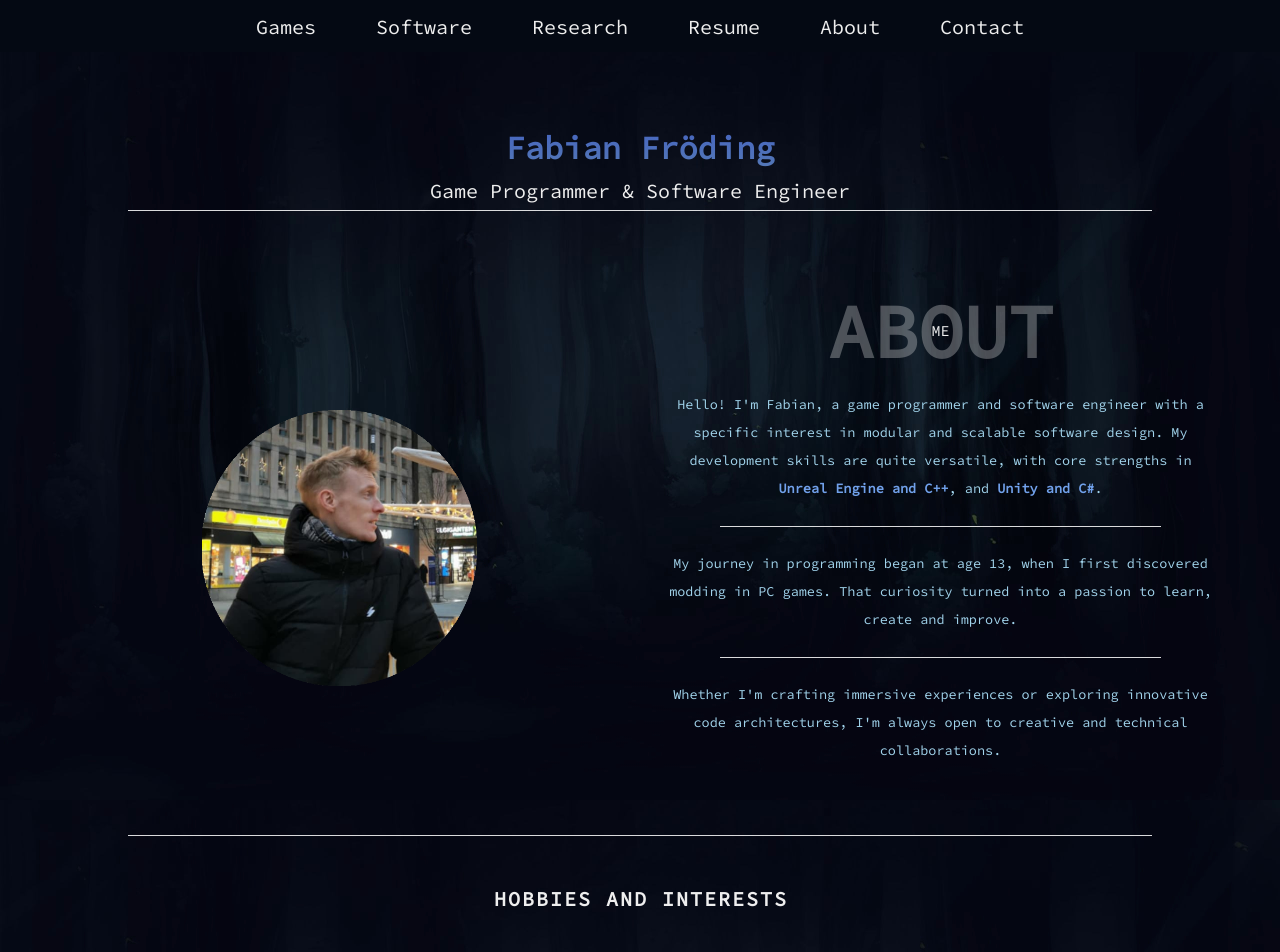
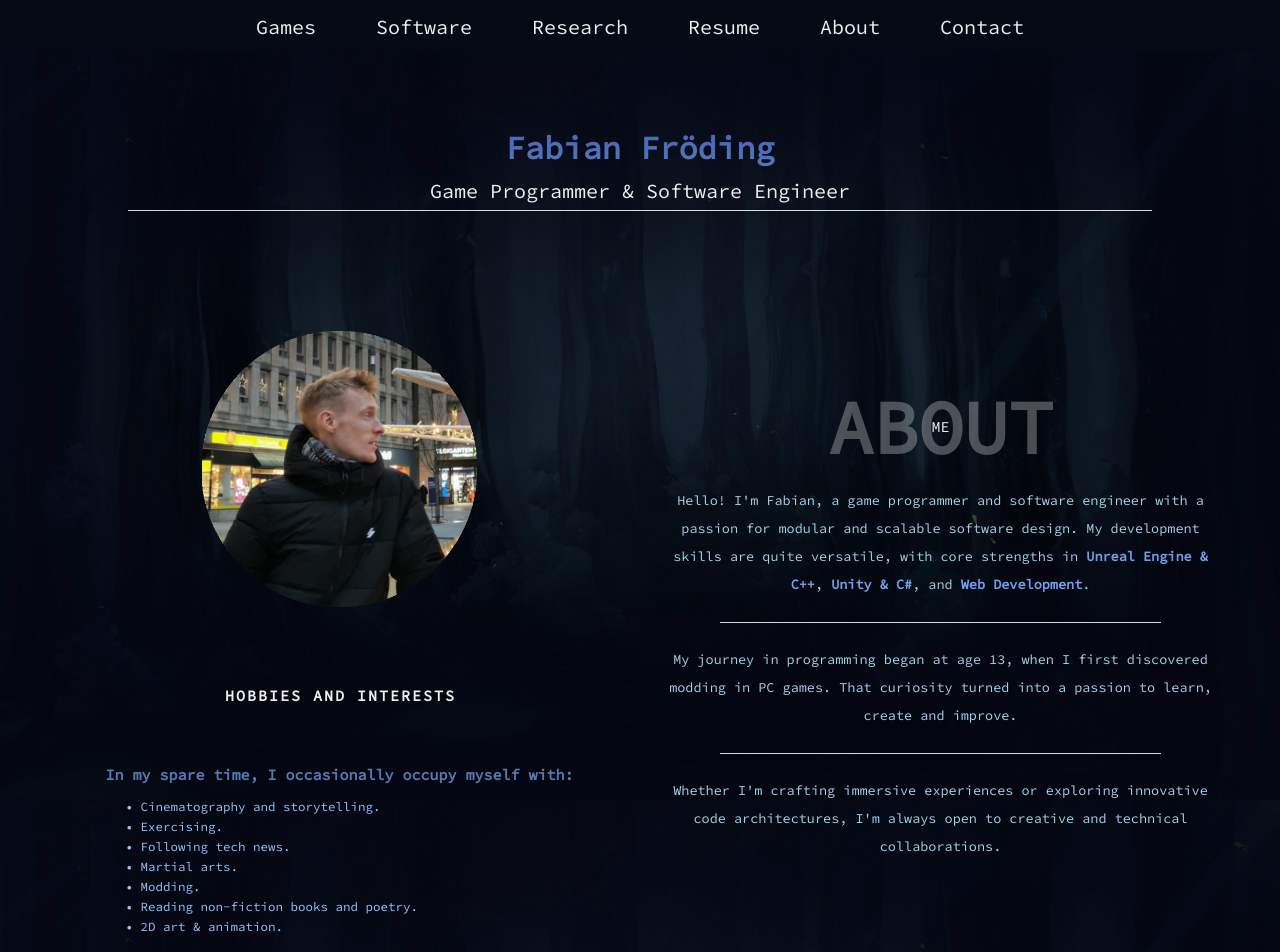
Before and after one commit to fabianfroding/gh-pages-src, a Vue app: page /about in a window 1280 px wide. Shown: the top 952 px of the page. Built offline with nearby package versions, Linux system fonts and the light colour scheme.

Commit message:
Simplified about section
 - Simplified about section
 - Removed deprecated game jam project

```diff
--- a/src/components/PortfolioGames.vue
+++ b/src/components/PortfolioGames.vue
@@ -107,7 +107,7 @@
                     </div>
                 </div>
 
-                <div class="separator-line"></div>
+                <!--div class="separator-line"></div>
 
                 <div class="portfolio-item">
                     <div class="portfolio-img has-margin-right">
@@ -134,7 +134,7 @@
                     </div>
                 </div>
 
-                <div class="separator-line"></div>
+                <div class="separator-line"></div-->
 
             </div>
     </div>
--- a/src/views/About.vue
+++ b/src/views/About.vue
@@ -4,6 +4,25 @@
 			<div class="container">
 				<div class="profile-img">
 					<img src="../resources/profile-pic.png">
+
+					<br><br><br>
+
+					<div class="skill">
+						<h1>Hobbies and Interests</h1>
+					</div>
+					<div class="skill fav-games">
+                        <ul>
+							<h2>In my spare time, I occasionally occupy myself with:</h2>
+							<br>
+							<li><p> • Cinematography and storytelling.</p></li>
+							<li><p> • Exercising.</p></li>
+							<li><p> • Following tech news.</p></li>
+							<li><p> • Martial arts.</p></li>
+							<li><p> • Modding.</p></li>
+							<li><p> • Reading non-fiction books and poetry.</p></li>
+							<li><p> • 2D art &amp; animation.</p></li>
+						</ul>
+					</div>
 				</div>
 
 				<div class="about-details">
@@ -11,8 +30,8 @@
 						<h1>About</h1>
 						<h6>Me</h6>
 					</div>
-					<p>Hello! I'm Fabian, a game programmer and software engineer with a specific interest in modular and scalable software design.
-						My development skills are quite versatile, with core strengths in <strong>Unreal Engine and C++</strong>, and <strong>Unity and C#</strong>.
+					<p>Hello! I'm Fabian, a game programmer and software engineer with a passion for modular and scalable software design.
+						My development skills are quite versatile, with core strengths in <strong>Unreal Engine &amp; C++</strong>, <strong>Unity &amp; C#</strong>, and <strong>Web Development</strong>.
                     </p>
                     <br>
 					<div class="separator-line"></div>
@@ -31,7 +50,7 @@
                 </div>
 			</div>
 		</section>
-		<div class="separator-line"></div>
+		<!--div class="separator-line"></div>
             <div class="container">
 				<div class="my-skills">
                     <div class="skill">
@@ -62,7 +81,7 @@
                         <ul>
 							<h2>In my spare time, I occasionally occupy myself with:</h2>
 							<br>
-							<li><p> • Discussing cinematography and storytelling.</p></li>
+							<li><p> • Cinematography and storytelling.</p></li>
 							<li><p> • Exercising.</p></li>
 							<li><p> • Following tech news.</p></li>
 							<li><p> • Martial arts.</p></li>
@@ -74,7 +93,7 @@
 
                 </div>
             </div>
-			<br><br><br><br><br>
+			<br><br><br><br><br-->
 		<Footer :showArrow="true"></Footer>
 	</div>
 </template>
```
